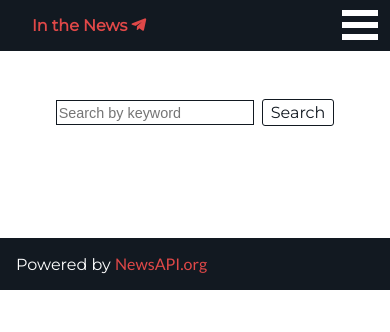
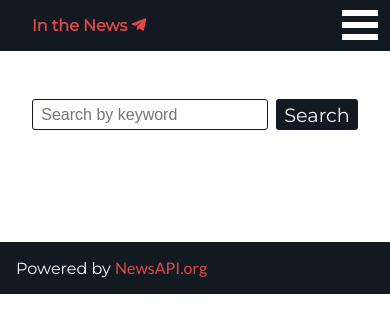
Before and after one commit to TobiasNorton/in-the-news, a React (Create React App) app: page /search in a window 390 px wide. Shown: the top 332 px of the page. Built offline with nearby package versions, Linux system fonts and the light colour scheme.

Commit message:
CSS to mobile search

```diff
--- a/src/index.css
+++ b/src/index.css
@@ -310,17 +310,24 @@ main {
 
 .mobile-search-input {
   border: 1px solid hsla(211, 30%, 10%, 1);
-  font-size: 0.9rem;
+  border-radius: 3px;
+  font-size: 1rem;
+  height: 1.7rem;
+  width: 14rem;
+  padding-left: 0.5rem;
 }
 
 .search-button-mobile {
+  font-size: 1.2rem;
   padding: 0.2rem 0.5rem 0.2rem 0.5rem;
   margin-left: 0.5rem;
-  border: 1px solid hsla(211, 30%, 10%, 1);
+  /* border: 1px solid hsla(211, 30%, 10%, 1); */
+  background-color: hsla(211, 30%, 10%, 1);
   border-radius: 3px;
   transition: 0.3s;
   font-family: 'Montserrat', sans-serif;
-  color: hsla(211, 30%, 10%, 1);
+  /* color: hsla(211, 30%, 10%, 1); */
+  color: white;
   text-decoration: none;
   display: block;
 }
```
